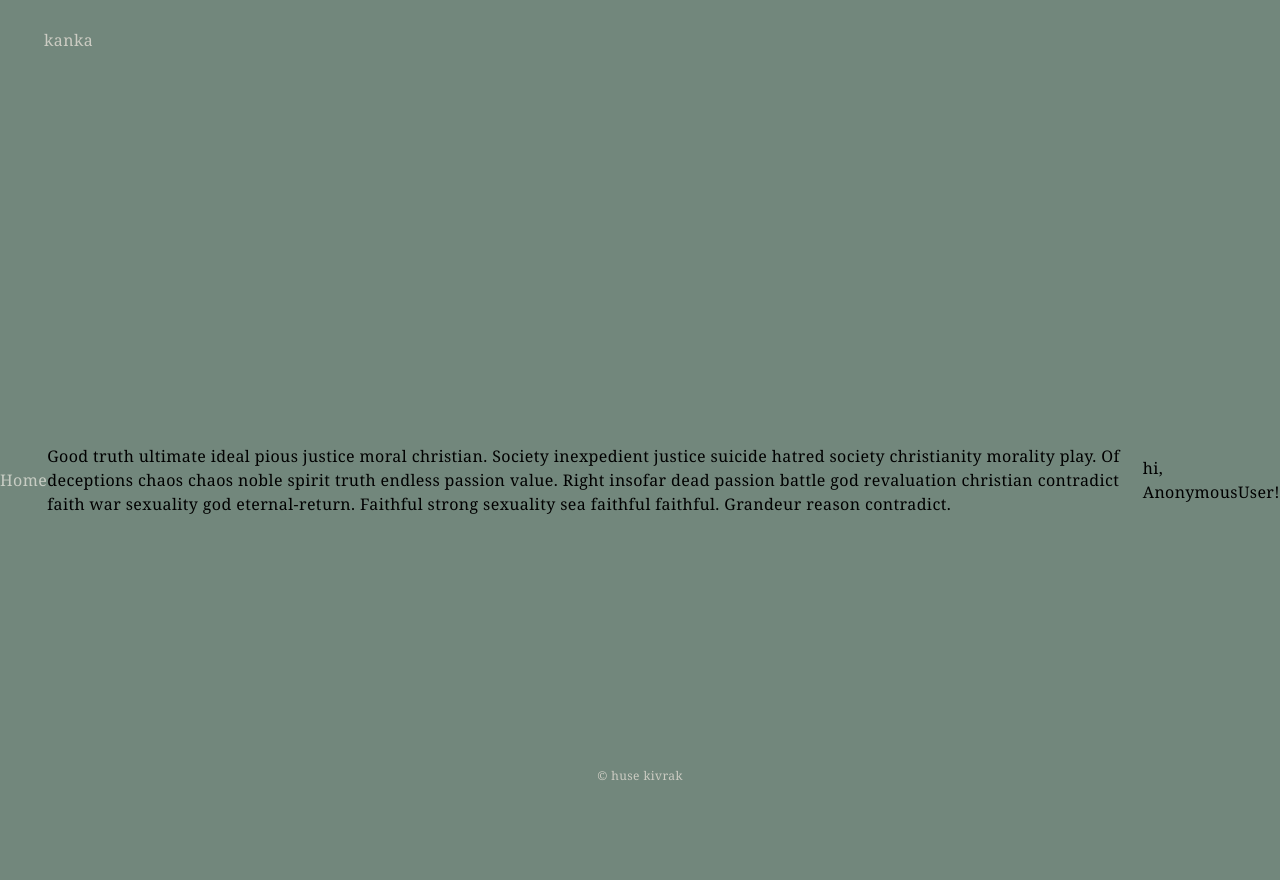
After one commit to huseKivrak/kanka, a Django app: page / in a window 1280 px wide. The commit adds this page. Run offline with Django 4.2, Linux system fonts and the light colour scheme; some libraries are stand-ins or nearby versions.

Commit message:
html boilerplates, styling

```diff
--- /dev/null
+++ b/project/accounts/urls.py
@@ -0,0 +1,12 @@
+# User / Auth related urls
+from django.contrib.auth import views as auth_views
+from django.urls import path
+
+from . import views
+
+urlpatterns = [
+    path("register/", views.register, name="register"),
+    path("login/", auth_views.LoginView.as_view(template_name="login.html"), name="login"),
+    path("profile/", views.profile, name="profile"),
+    path("logout/", auth_views.LogoutView.as_view(), name="logout"),
+]
--- /dev/null
+++ b/project/core/urls.py
@@ -0,0 +1,6 @@
+from django.urls import path
+from . import views
+
+urlpatterns = [
+    path("", views.index, name="index"),
+]
--- a/project/core/views.py
+++ b/project/core/views.py
@@ -1,3 +1,4 @@
 from django.shortcuts import render
 
-# Create your views here.
+def index(request):
+    return render(request, "index.html")
--- a/project/projects/urls.py
+++ b/project/projects/urls.py
@@ -3,7 +3,8 @@ from django.contrib import admin
 from django.urls import path, include
 
 urlpatterns = [
-    path('accounts/', include('django.contrib.auth.urls')),
+    path('', include('core.urls', )),
+    path('accounts/', include('accounts.urls')),
     path('letters/', include('letters.urls')),
     path("__reload__/", include("django_browser_reload.urls")),
     path('admin/', admin.site.urls),
--- a/project/theme/static/css/dist/styles.css
+++ b/project/theme/static/css/dist/styles.css
@@ -864,6 +864,11 @@ select {
   background-color: rgb(204 204 195 / var(--tw-bg-opacity));
 }
 
+.bg-spring_green-400 {
+  --tw-bg-opacity: 1;
+  background-color: rgb(114 135 124 / var(--tw-bg-opacity));
+}
+
 .px-2 {
   padding-left: 0.5rem;
   padding-right: 0.5rem;
@@ -927,6 +932,51 @@ select {
   color: rgb(114 135 124 / var(--tw-text-opacity));
 }
 
+.text-yellow-100 {
+  --tw-text-opacity: 1;
+  color: rgb(204 204 195 / var(--tw-text-opacity));
+}
+
+.text-chartreuse-600 {
+  --tw-text-opacity: 1;
+  color: rgb(81 88 74 / var(--tw-text-opacity));
+}
+
+.text-chartreuse-200 {
+  --tw-text-opacity: 1;
+  color: rgb(174 181 167 / var(--tw-text-opacity));
+}
+
+.text-chartreuse-300 {
+  --tw-text-opacity: 1;
+  color: rgb(148 157 140 / var(--tw-text-opacity));
+}
+
+.text-chartreuse-100 {
+  --tw-text-opacity: 1;
+  color: rgb(200 205 196 / var(--tw-text-opacity));
+}
+
+.text-chartreuse-900 {
+  --tw-text-opacity: 1;
+  color: rgb(24 26 22 / var(--tw-text-opacity));
+}
+
+.text-chartreuse-700 {
+  --tw-text-opacity: 1;
+  color: rgb(62 67 57 / var(--tw-text-opacity));
+}
+
+.hover\:bg-spring_green-400:hover {
+  --tw-bg-opacity: 1;
+  background-color: rgb(114 135 124 / var(--tw-bg-opacity));
+}
+
+.hover\:bg-spring_green-600:hover {
+  --tw-bg-opacity: 1;
+  background-color: rgb(76 89 83 / var(--tw-bg-opacity));
+}
+
 .hover\:shadow-lg:hover {
   --tw-shadow: 0 10px 15px -3px rgb(0 0 0 / 0.1), 0 4px 6px -4px rgb(0 0 0 / 0.1);
   --tw-shadow-colored: 0 10px 15px -3px var(--tw-shadow-color), 0 4px 6px -4px var(--tw-shadow-color);
--- a/project/theme/templates/base.html
+++ b/project/theme/templates/base.html
@@ -2,87 +2,42 @@
 <!DOCTYPE html>
 <html lang="en">
   <head>
-    <title>
-			{% block title %}
-			{% endblock title %}
-		</title>
+    <title>{% block title %} {% endblock title %}</title>
     <meta charset="UTF-8" />
     <meta name="viewport" content="width=device-width, initial-scale=1.0" />
     <meta http-equiv="X-UA-Compatible" content="ie=edge" />
     {% tailwind_css %}
   </head>
 
-  <body class="bg-yellow-100 font-serif leading-normal tracking-wide">
-		{% block navbar %}
-		<nav class=" bg-crimson-400 w-full flex relative justify-between items-center mx-auto px-8 h-20 text-spring_green-400">
-			<!-- logo -->
-			<div class="inline-flex">
-							<a class="inline-block py-2 px-3 hover:bg-crimson-400 rounded-sm" href="#">
-								<div class="flex items-center relative cursor-pointer whitespace-nowrap">logo</div>
-					</a>
-			</div>
+  <body class="bg-spring_green-400 font-serif leading-normal tracking-wide">
+    <nav
+      class="bg-crimson-400 w-full flex relative justify-between items-center mx-auto px-8 h-20 text-yellow-100"
+    >
+      <div class="inline-flex">
+        <a
+          class="inline-block py-2 px-3 hover:bg-crimson-400 rounded-sm"
+          href="/"
+        >
+          <div
+            class="flex items-center relative cursor-pointer whitespace-nowrap"
+          >
+            kanka
+          </div>
+        </a>
+      </div>
+      <!-- end login -->
+    </nav>
 
-			<!-- login -->
-			<div class="flex-initial">
-				<div class="flex justify-end items-center">
-
-					<div class="flex mr-4 items-center">
-						<a class="inline-block py-2 px-3 hover:bg-crimson-400 rounded-sm" href="#">
-							<div class="flex items-center cursor-pointer whitespace-nowrap">write</div>
-						</a>
-							</button>
-						</div>
-					</div>
-
-					<div class="block">
-							<div class="inline relative">
-									<button type="button" class="inline-flex items-center relative px-2 border rounded-full hover:shadow-lg">
-											<div class="pl-1">
-													<svg
-															viewBox="0 0 32 32"
-															xmlns="http://www.w3.org/2000/svg"
-															aria-hidden="true"
-															role="presentation"
-															focusable="false"
-															style="display: block; fill: none; height: 16px; width: 16px; stroke: currentcolor; stroke-width: 3; overflow: visible;"
-													>
-															<g fill="none" fill-rule="nonzero">
-																	<path d="m2 16h28"></path>
-																	<path d="m2 24h28"></path>
-																	<path d="m2 8h28"></path>
-															</g>
-													</svg>
-											</div>
-
-											<div class="block flex-grow-0 flex-shrink-0 h-10 w-12 pl-5">
-													<svg
-															viewBox="0 0 32 32"
-															xmlns="http://www.w3.org/2000/svg"
-															aria-hidden="true"
-															role="presentation"
-															focusable="false"
-															style="display: block; height: 100%; width: 100%; fill: currentcolor;"
-													>
-															<path d="m16 .7c-8.437 0-15.3 6.863-15.3 15.3s6.863 15.3 15.3 15.3 15.3-6.863 15.3-15.3-6.863-15.3-15.3-15.3zm0 28c-4.021 0-7.605-1.884-9.933-4.81a12.425 12.425 0 0 1 6.451-4.4 6.507 6.507 0 0 1 -3.018-5.49c0-3.584 2.916-6.5 6.5-6.5s6.5 2.916 6.5 6.5a6.513 6.513 0 0 1 -3.019 5.491 12.42 12.42 0 0 1 6.452 4.4c-2.328 2.925-5.912 4.809-9.933 4.809z"></path>
-													</svg>
-											</div>
-									</button>
-							</div>
-					</div>
-				</div>
-			</div>
-			<!-- end login -->
-	</nav>
-	{% endblock navbar %}
     <div class="container mx-auto">
       <section class="flex items-center justify-center h-screen">
-				{% block content %}
-				{% endblock content %}
+        {% block content %} {% endblock content %}
       </section>
     </div>
     <footer class="fixed bottom-0 left-0 right-0 bg-crimson-400 py-4">
       <div class="container mx-auto text-center">
-        <p class="text-spring_green-400 font-extralight text-xs">&copy; huse kivrak</p>
+        <p class="text-yellow-100 font-extralight text-xs">
+          &copy; huse kivrak
+        </p>
       </div>
     </footer>
   </body>
--- /dev/null
+++ b/project/theme/templates/index.html
@@ -0,0 +1,16 @@
+{% extends 'base.html' %}
+{% block title %}welcome{% endblock %}
+{% block content %}
+<h1 class="text-chartreuse-100">Home</h1>
+<p>
+  Good truth ultimate ideal pious justice moral christian. Society inexpedient
+  justice suicide hatred society christianity morality play. Of deceptions chaos
+  chaos noble spirit truth endless passion value. Right insofar dead passion
+  battle god revaluation christian contradict faith war sexuality god
+  eternal-return. Faithful strong sexuality sea faithful faithful. Grandeur
+  reason contradict.
+</p>
+{% if request.user %}
+  <p>hi, {{request.user}}!</p>
+  {% endif %}
+{% endblock content %}
--- /dev/null
+++ b/project/theme/templates/profile.html
@@ -0,0 +1,6 @@
+{% extends 'base.html' %} {% block title %}{{request.user}}{% endblock title %}
+{% block content %}
+<h1 class="text-chartreuse-700">{{request.user}}</h1>
+<h2 class="text-chartreuse-200">: {{request.user.zip_code}}</h2>
+
+{% endblock content %}
```
Also changed, not shown: project/accounts/forms.py (+5 -5 lines), project/accounts/views.py (+9 -1 lines), project/theme/templates/login.html (added, +8 -0 lines), project/theme/templates/register.html (added, +7 -0 lines), project/accounts/models.py (line endings or trailing spaces).
